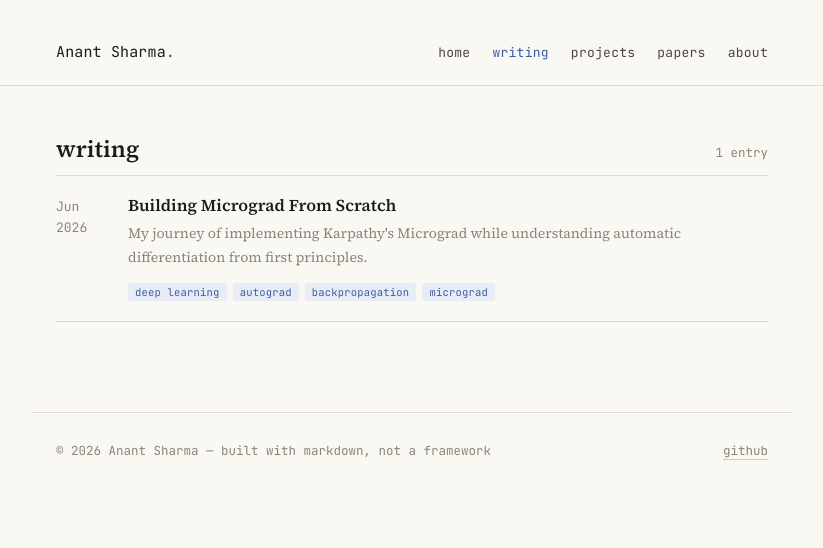
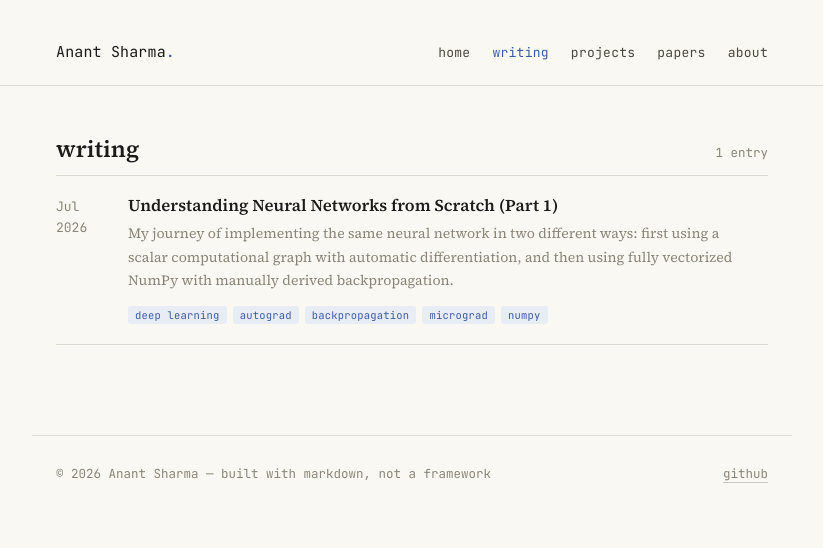
Before and after one commit to AnantSharma09/AnantSharma09.github.io, a plain HTML site: page posts.html in a window 1280 px wide. Shown: the whole page, without its empty margins (228-1051 px from the left). Drawn offline with Linux system fonts and the light colour scheme.

Commit message:
Added post

```diff
--- a/posts.html
+++ b/posts.html
@@ -32,12 +32,12 @@
 <ul class="entry-list">
 
   <li class="entry">
-    <span class="num">Jun 2026</span>
+    <span class="num">Jul 2026</span>
     <div class="title-line">
-      <a class="title" href="posts/building-micrograd-from-scratch.html">Building Micrograd From Scratch</a>
-      <div class="summary">My journey of implementing Karpathy's Micrograd while understanding automatic differentiation from first principles.</div>
+      <a class="title" href="posts/Building-NeuralNet-from-scratch.html">Understanding Neural Networks from Scratch (Part 1)</a>
+      <div class="summary">My journey of implementing the same neural network in two different ways: first using a scalar computational graph with automatic differentiation, and then using fully vectorized NumPy with manually derived backpropagation.</div>
 
-      <div class="tags"><span class="tag">Deep Learning</span><span class="tag">Autograd</span><span class="tag">Backpropagation</span><span class="tag">Micrograd</span></div>
+      <div class="tags"><span class="tag">Deep Learning</span><span class="tag">Autograd</span><span class="tag">Backpropagation</span><span class="tag">Micrograd</span><span class="tag">Numpy</span></div>
 
     </div>
   </li>
```
Also changed, not shown: index.html (+4 -4 lines), posts/Building-NeuralNet-from-scratch.html (renamed from posts/building-micrograd-from-scratch.html, +6 -7 lines), projects.html (+1 -1 lines), projects/micrograd-from-scratch.html (+1 -1 lines), 1 other file.
